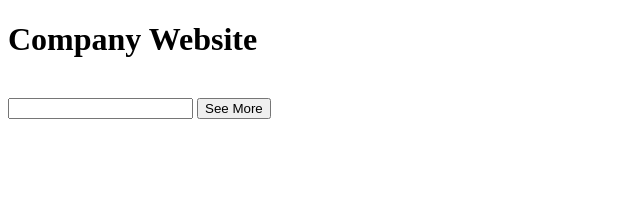
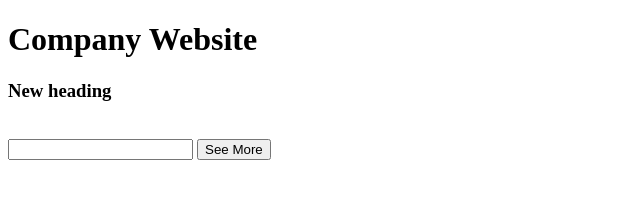
Before and after one commit to shimuliakter/New-company-website, a plain HTML site: page index.html in a window 1280 px wide. Shown: the whole page, without its empty margins (0-640 px from the left). Drawn offline with Linux system fonts and the light colour scheme.

Commit message:
new changes

```diff
--- a/index.html
+++ b/index.html
@@ -8,6 +8,7 @@
 </head>
 <body>
     <h1>Company Website</h1>
+    <h3>New heading</h3>
     <br>
     <input type="text">
     <button>See More</button>
```
